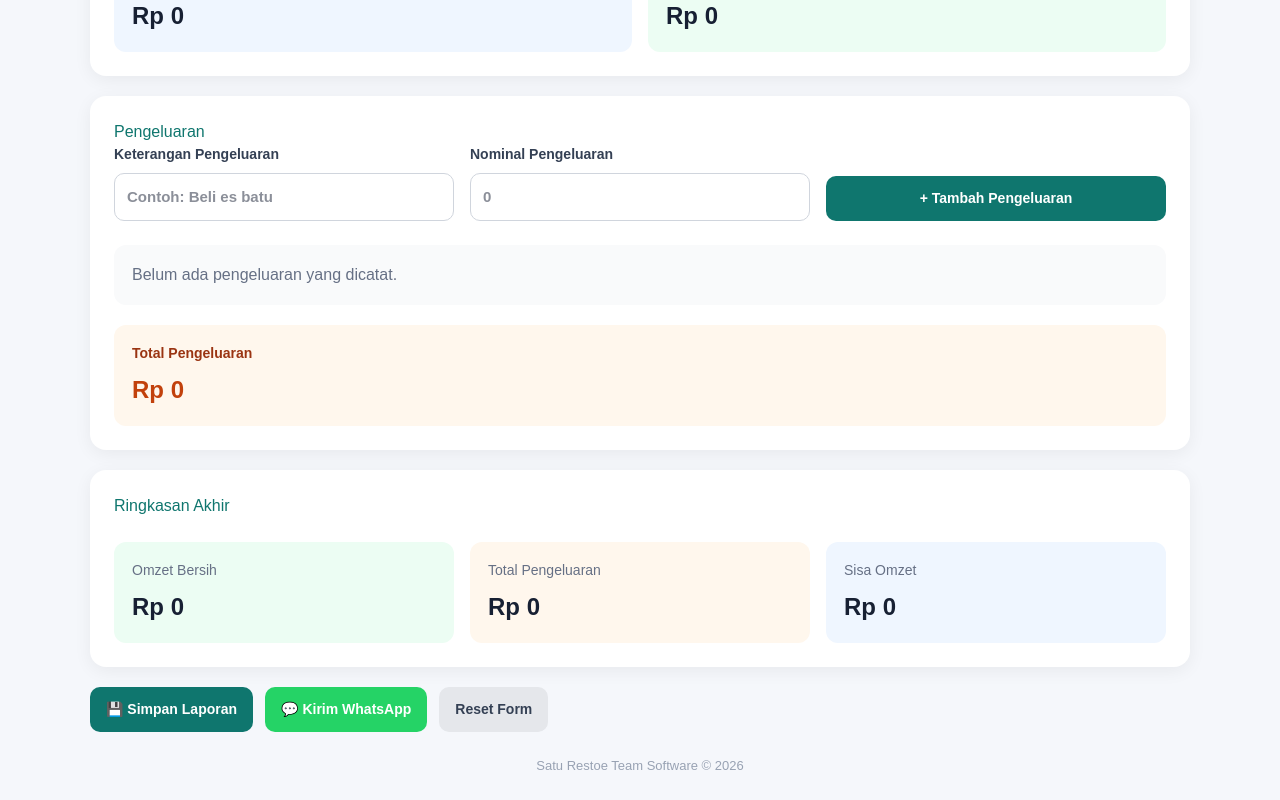
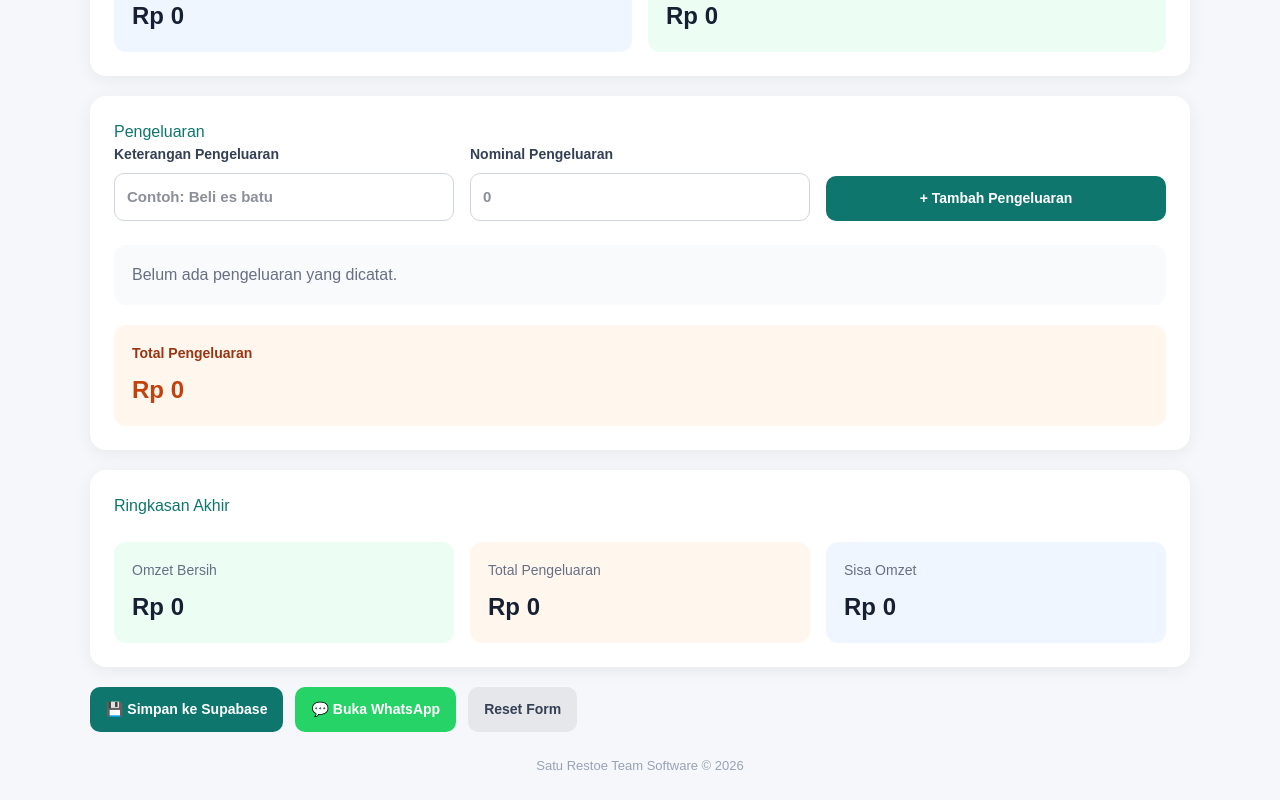
Before and after one commit to aderana212-gif/satu-restoe-team-software, a Next.js app: page /laporan-kasir in a window 1280 px wide. Shown: the part 670-1470 px from the top of the page. Built offline with nearby package versions, Linux system fonts and the light colour scheme.

Commit message:
Connect cashier report save to Supabase and open WhatsApp without number prompt

```diff
--- a/app/laporan-kasir/page.tsx
+++ b/app/laporan-kasir/page.tsx
@@ -1,8 +1,16 @@
 "use client";
 
 import { useState } from "react";
+import { createClient } from "@supabase/supabase-js";
 
 type Expense = { id: number; description: string; amount: number };
+
+function getSupabase() {
+  const url = process.env.NEXT_PUBLIC_SUPABASE_URL;
+  const key = process.env.NEXT_PUBLIC_SUPABASE_ANON_KEY;
+  if (!url || !key) return null;
+  return createClient(url, key);
+}
 
 export default function LaporanKasirPage() {
   const [date, setDate] = useState("");
@@ -15,6 +23,7 @@ export default function LaporanKasirPage() {
   const [expenses, setExpenses] = useState<Expense[]>([]);
   const [expenseDescription, setExpenseDescription] = useState("");
   const [expenseAmount, setExpenseAmount] = useState("");
+  const [saving, setSaving] = useState(false);
 
   const cash = Number(cashOmzet) || 0;
   const transfer = Number(transferOmzet) || 0;
@@ -49,34 +58,46 @@ export default function LaporanKasirPage() {
     const expenseLines = expenses.length
       ? expenses.map((expense, index) => `${index + 1}. ${expense.description} : ${formatRupiah(expense.amount)}`).join("\n")
       : "-";
-
     return `LAPORAN KASIR\nSATU RESTOE\n\nHari/Tanggal : ${formatTanggal(date)}\nPetugas : ${cashier || "-"}\n\nRINCIAN OMZET\nOmzet Tunai : ${formatRupiah(cash)}\nTransfer : ${formatRupiah(transfer)}\nQRIS : ${formatRupiah(qris)}\nTotal Kotor : ${formatRupiah(totalOmzet)}\n\nDiskon : ${formatRupiah(discountValue)}\nTTD/Compliment : ${formatRupiah(complimentValue)}\nOmzet Bersih : ${formatRupiah(realOmzet)}\n\nPENGELUARAN KAS\n${expenseLines}\n\nTotal Pengeluaran : ${formatRupiah(totalExpense)}\nSisa Omzet : ${formatRupiah(remainingOmzet)}\n\nCatatan: -`;
   }
 
-  function saveReport() {
+  async function saveReport() {
     if (!date || !cashier) {
       alert("Isi tanggal dan nama kasir terlebih dahulu.");
       return;
     }
-    const report = { id: Date.now(), date, cashier, cashOmzet: cash, transferOmzet: transfer, qrisOmzet: qris, discount: discountValue, compliment: complimentValue, expenses, totalOmzet, realOmzet, totalExpense, remainingOmzet };
-    try {
-      const saved = JSON.parse(localStorage.getItem("satu-restoe-cashier-reports") || "[]");
-      localStorage.setItem("satu-restoe-cashier-reports", JSON.stringify([...saved, report]));
-      alert("Laporan berhasil disimpan di perangkat ini.");
-    } catch {
-      alert("Laporan belum dapat disimpan di browser ini.");
+    const supabase = getSupabase();
+    if (!supabase) {
+      alert("Connection Supabase belum tersedia. Silakan isi NEXT_PUBLIC_SUPABASE_URL dan NEXT_PUBLIC_SUPABASE_ANON_KEY di Vercel.");
+      return;
     }
+    setSaving(true);
+    const { error } = await supabase.from("laporan_kasir").insert({
+      tanggal: date,
+      petugas: cashier,
+      omzet_tunai: cash,
+      omzet_transfer: transfer,
+      omzet_qris: qris,
+      diskon: discountValue,
+      compliment: complimentValue,
+      pengeluaran: expenses,
+      total_omzet: totalOmzet,
+      omzet_bersih: realOmzet,
+      total_pengeluaran: totalExpense,
+      sisa_omzet: remainingOmzet,
+    });
+    setSaving(false);
+    if (error) {
+      alert(`Gagal menyimpan ke Supabase: ${error.message}`);
+      return;
+    }
+    alert("Laporan berhasil disimpan ke Supabase.");
   }
 
   function sendWhatsApp() {
-    const nomor = window.prompt("Masukkan nomor WhatsApp tujuan (contoh 62812xxxx):");
-    if (!nomor) return;
-    const nomorBersih = nomor.replace(/[^0-9]/g, "");
-    if (!nomorBersih) {
-      alert("Nomor WhatsApp tidak valid.");
-      return;
-    }
-    window.open(`https://wa.me/${nomorBersih}?text=${encodeURIComponent(buildReportMessage())}`, "_blank");
+    const message = encodeURIComponent(buildReportMessage());
+    // Tanpa memasukkan nomor: WhatsApp akan terbuka dan pengguna memilih kontak/grup tujuan.
+    window.open(`https://api.whatsapp.com/send?text=${message}`, "_blank");
   }
 
   function deleteExpense(id: number) {
@@ -134,8 +155,8 @@ export default function LaporanKasirPage() {
         </section>
 
         <div style={actionsStyle}>
-          <button type="button" onClick={saveReport} style={{ ...buttonStyle, background: "#0f766e", color: "#ffffff" }}>💾 Simpan Laporan</button>
-          <button type="button" onClick={sendWhatsApp} style={{ ...buttonStyle, background: "#25d366", color: "#ffffff" }}>💬 Kirim WhatsApp</button>
+          <button type="button" onClick={saveReport} disabled={saving} style={{ ...buttonStyle, background: "#0f766e", color: "#ffffff", opacity: saving ? 0.7 : 1 }}>{saving ? "⏳ Menyimpan..." : "💾 Simpan ke Supabase"}</button>
+          <button type="button" onClick={sendWhatsApp} style={{ ...buttonStyle, background: "#25d366", color: "#ffffff" }}>💬 Buka WhatsApp</button>
           <button type="button" onClick={resetForm} style={{ ...buttonStyle, background: "#e5e7eb", color: "#344054" }}>Reset Form</button>
         </div>
 
```
